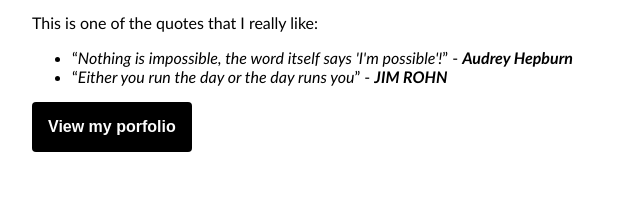
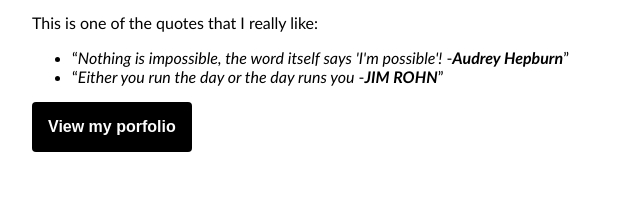
Before and after one commit to bui00083/bui00083.github.io, a plain HTML site: page html-assignment/index.html in a window 1280 px wide. Shown: the part 469-687 px from the top of the page, 640-1280 px from the left. Drawn offline with Linux system fonts and the light colour scheme.

Commit message:
add quotes

```diff
--- a/html-assignment/index.html
+++ b/html-assignment/index.html
@@ -28,8 +28,8 @@
 
             <p>This is one of the quotes that I really like: <br>
                 <ul>
-                    <li><q><em>Nothing is impossible, the word itself says 'I'm possible'!</em></q> - <cite><b>Audrey Hepburn</b></cite></li>
-                    <li><q><em>Either you run the day or the day runs you</em></q> - <cite><b>JIM ROHN</b></cite></li>
+                    <li><q><em>Nothing is impossible, the word itself says 'I'm possible'!</em> -<cite><b>Audrey Hepburn</b></cite></q></li>
+                    <li><q><em>Either you run the day or the day runs you</em> -<cite><b>JIM ROHN</b></cite></q></li>
                 </ul>
             </p>
         </div>
```
Also changed, not shown: Week4/index.html (+1 -1 lines).
